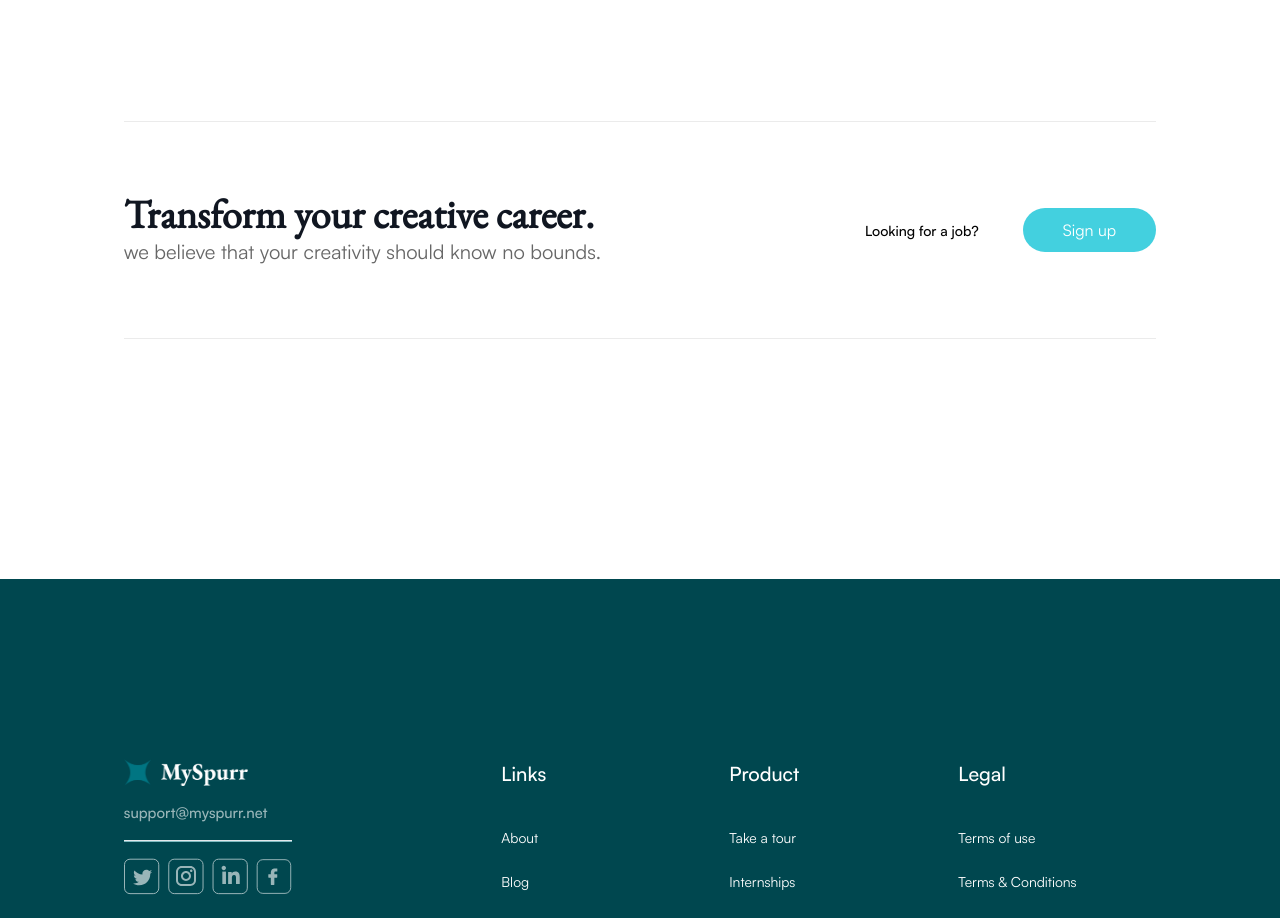
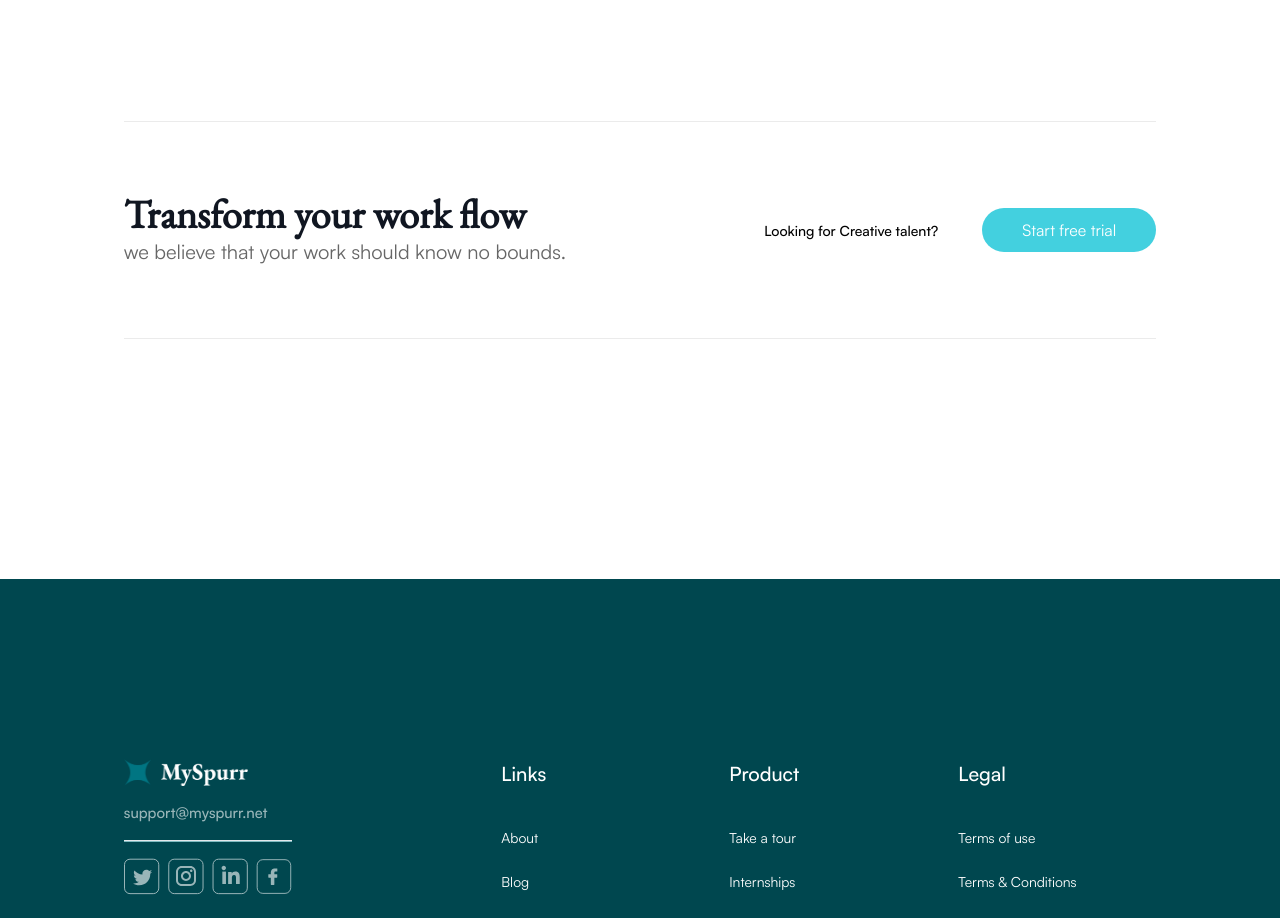
Before and after one commit to tobyakin/MySpurr-Landing-Page, a Vue app: page / in a window 1280 px wide. Shown: the part 7580-8498 px from the top of the page. Built offline with nearby package versions, Linux system fonts and the light colour scheme.

Commit message:
Docs: work flow component

```diff
--- a/src/components/Business/SectionSeven.vue
+++ b/src/components/Business/SectionSeven.vue
@@ -30,48 +30,15 @@
         </div>
       </div>
     </div>
-    <div
-      class="my-40 py-10 border-t-[#EBEBEB] border-b-[#EBEBEB] border-t-[1px] border-b-[1px]"
-    >
-      <div
-        class="flex lg:flex-nowrap flex-wrap lg:gap-0 gap-10 items-center justify-between"
-      >
-        <div class="w-full">
-          <h2
-            class="text-[#101621] w-full text-[30px] lg:text-[40px] text-center lg:text-left leading-[29px] lg:leading-[44px] font-EBGaramond500"
-          >
-            Transform your work flow
-          </h2>
-          <p
-            class="text-[#00000099] text-[20px] font-Satoshi400 text-center lg:text-left leading-[32px]"
-          >
-            we believe that your work should know no bounds.
-          </p>
-        </div>
-        <div
-          class="flex lg:flex-nowrap flex-wrap gap-8 lg:gap-1 justify-center lg:justify-end w-full lg:py-14 py-3 font-Satoshi500"
-        >
-          <div>
-            <a target="_blank" role="button" class="btn-light text-[18px]">
-              Looking for Creative talent?
-            </a>
-          </div>
-          <div>
-            <a
-              role="button"
-              class="bg-brand p-3 mx-auto rounded-full px-10 text-white text-[16px] font-Satoshi400"
-              >Start free trial
-            </a>
-          </div>
-        </div>
-      </div>
-    </div>
+    <WorkFlow />
   </div>
 </template>
 <script setup>
 import ImageOne from "@/assets/img/unsplash.png";
 import ImageTwo from "@/assets/img/woman.png";
 import ImageThree from "@/assets/img/man_working_office_holding_money.png";
+import WorkFlow from "@/components/Bander/WorkFlow.vue";
+
 const Guides = [
   {
     image: ImageOne,
--- a/src/components/Home/SectionSeven.vue
+++ b/src/components/Home/SectionSeven.vue
@@ -30,48 +30,15 @@
         </div>
       </div>
     </div>
-    <div
-      class="my-40 py-10 border-t-[#EBEBEB] border-b-[#EBEBEB] border-t-[1px] border-b-[1px]"
-    >
-      <div
-        class="flex lg:flex-nowrap flex-wrap lg:gap-0 gap-10 items-center justify-between"
-      >
-        <div class="w-full">
-          <h2
-            class="text-[#101621] w-full text-[30px] lg:text-[40px] text-center lg:text-left leading-[29px] lg:leading-[44px] font-EBGaramond500"
-          >
-            Transform your creative career.
-          </h2>
-          <p
-            class="text-[#00000099] text-[20px] font-Satoshi400 text-center lg:text-left leading-[32px]"
-          >
-            we believe that your creativity should know no bounds.
-          </p>
-        </div>
-        <div
-          class="flex lg:flex-nowrap flex-wrap gap-8 lg:gap-1 justify-center lg:justify-end w-full lg:py-14 py-3 font-Satoshi500"
-        >
-          <div>
-            <a target="_blank" role="button" class="btn-light text-[18px]">
-              Looking for a job?
-            </a>
-          </div>
-          <div>
-            <a
-              role="button"
-              class="bg-brand p-3 mx-auto rounded-full px-10 text-white text-[16px] font-Satoshi400"
-              >Sign up
-            </a>
-          </div>
-        </div>
-      </div>
-    </div>
+    <WorkFlow />
   </div>
 </template>
 <script setup>
 import ImageOne from "@/assets/img/unsplash.png";
 import ImageTwo from "@/assets/img/woman.png";
 import ImageThree from "@/assets/img/man_working_office_holding_money.png";
+import WorkFlow from "@/components/Bander/WorkFlow.vue";
+
 const Guides = [
   {
     image: ImageOne,
--- a/src/components/Learn/SectionSeven.vue
+++ b/src/components/Learn/SectionSeven.vue
@@ -31,47 +31,14 @@
         </div>
       </div>
     </div>
-    <div
-      class="my-40 py-10 border-t-[#EBEBEB] border-b-[#EBEBEB] border-t-[1px] border-b-[1px]"
-    >
-      <div
-        class="flex lg:flex-nowrap flex-wrap lg:gap-0 gap-10 items-center justify-between"
-      >
-        <div class="w-full">
-          <h2
-            class="text-[#101621] w-full text-[30px] lg:text-[40px] text-center lg:text-left leading-[29px] lg:leading-[44px] font-EBGaramond500"
-          >
-            Transform your work flow
-          </h2>
-          <p
-            class="text-[#00000099] text-[20px] font-Satoshi400 text-center lg:text-left leading-[32px]"
-          >
-            we believe that your work should know no bounds.
-          </p>
-        </div>
-        <div
-          class="flex lg:flex-nowrap flex-wrap gap-8 lg:gap-1 justify-center lg:justify-end w-full lg:py-14 py-3 font-Satoshi500"
-        >
-          <div>
-            <a target="_blank" role="button" class="btn-light text-[18px]">
-              Looking for Creative talent?
-            </a>
-          </div>
-          <div>
-            <a
-              role="button"
-              class="bg-brand p-3 mx-auto rounded-full px-10 text-white text-[16px] font-Satoshi400"
-              >Start free trial
-            </a>
-          </div>
-        </div>
-      </div>
-    </div>
+    <WorkFlow />
   </div>
 </template>
 <script setup>
 import ImageOne from "@/assets/img/resource.png";
 import ImageTwo from "@/assets/img/courses.png";
+import WorkFlow from "@/components/Bander/WorkFlow.vue";
+
 const Guides = [
   {
     image: ImageOne,
--- a/src/views/Blog/BlogPage.vue
+++ b/src/views/Blog/BlogPage.vue
@@ -11,6 +11,7 @@ import useFaqStore from "@/stores/faq";
 import { ref, computed, onMounted } from "vue";
 // import { storeToRefs } from "pinia";
 import SampleThree from "@/assets/img/sampleThree.png";
+import WorkFlow from "@/components/Bander/WorkFlow.vue";
 
 const tab = ref("ALL");
 const filteredTab = ref([]);
@@ -219,42 +220,7 @@ const filterTab = (category) => {
               :blog="blog"
             />
           </div>
-          <div
-            class="my-10 py-10 border-t-[#EBEBEB] border-b-[#EBEBEB] border-t-[1px] border-b-[1px]"
-          >
-            <div
-              class="flex lg:flex-nowrap flex-wrap lg:gap-0 gap-10 items-center justify-between"
-            >
-              <div class="w-full">
-                <h2
-                  class="text-[#101621] w-full text-[30px] lg:text-[40px] text-center lg:text-left leading-[29px] lg:leading-[44px] font-EBGaramond500"
-                >
-                  Transform your work flow
-                </h2>
-                <p
-                  class="text-[#00000099] text-[20px] font-Satoshi400 text-center lg:text-left leading-[32px]"
-                >
-                  we believe that your work should know no bounds.
-                </p>
-              </div>
-              <div
-                class="flex lg:flex-nowrap flex-wrap gap-8 lg:gap-1 justify-center lg:justify-end w-full lg:py-14 py-3 font-Satoshi500"
-              >
-                <div>
-                  <a target="_blank" role="button" class="btn-light text-[18px]">
-                    Looking for Creative talent?
-                  </a>
-                </div>
-                <div>
-                  <a
-                    role="button"
-                    class="bg-brand p-3 mx-auto rounded-full px-10 text-white text-[16px] font-Satoshi400"
-                    >Start free trial
-                  </a>
-                </div>
-              </div>
-            </div>
-          </div>
+          <WorkFlow />
           <!-- <ul
               v-if="blog.links"
               class="flex items-center gap-2 w-full text-sm justify-center"
```
